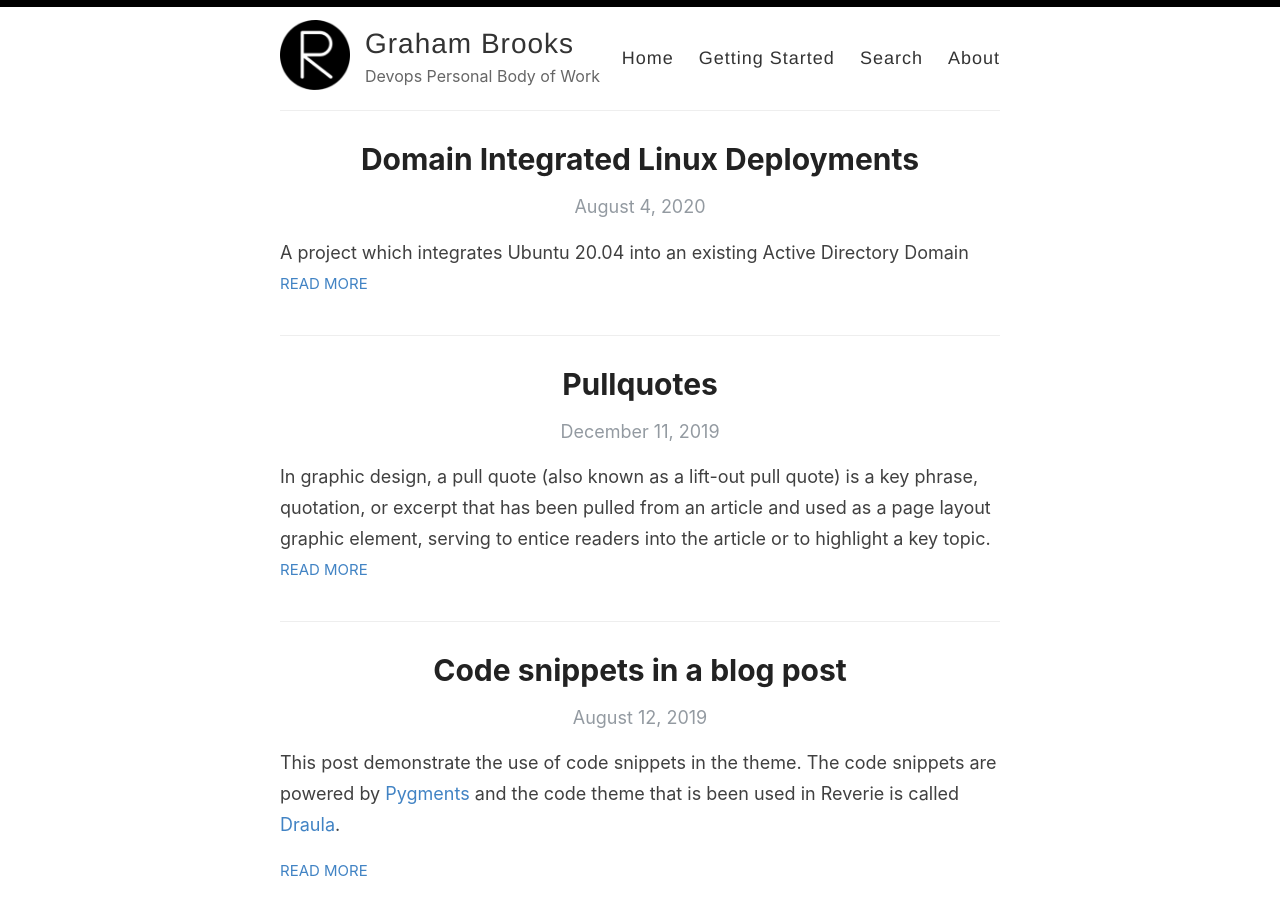
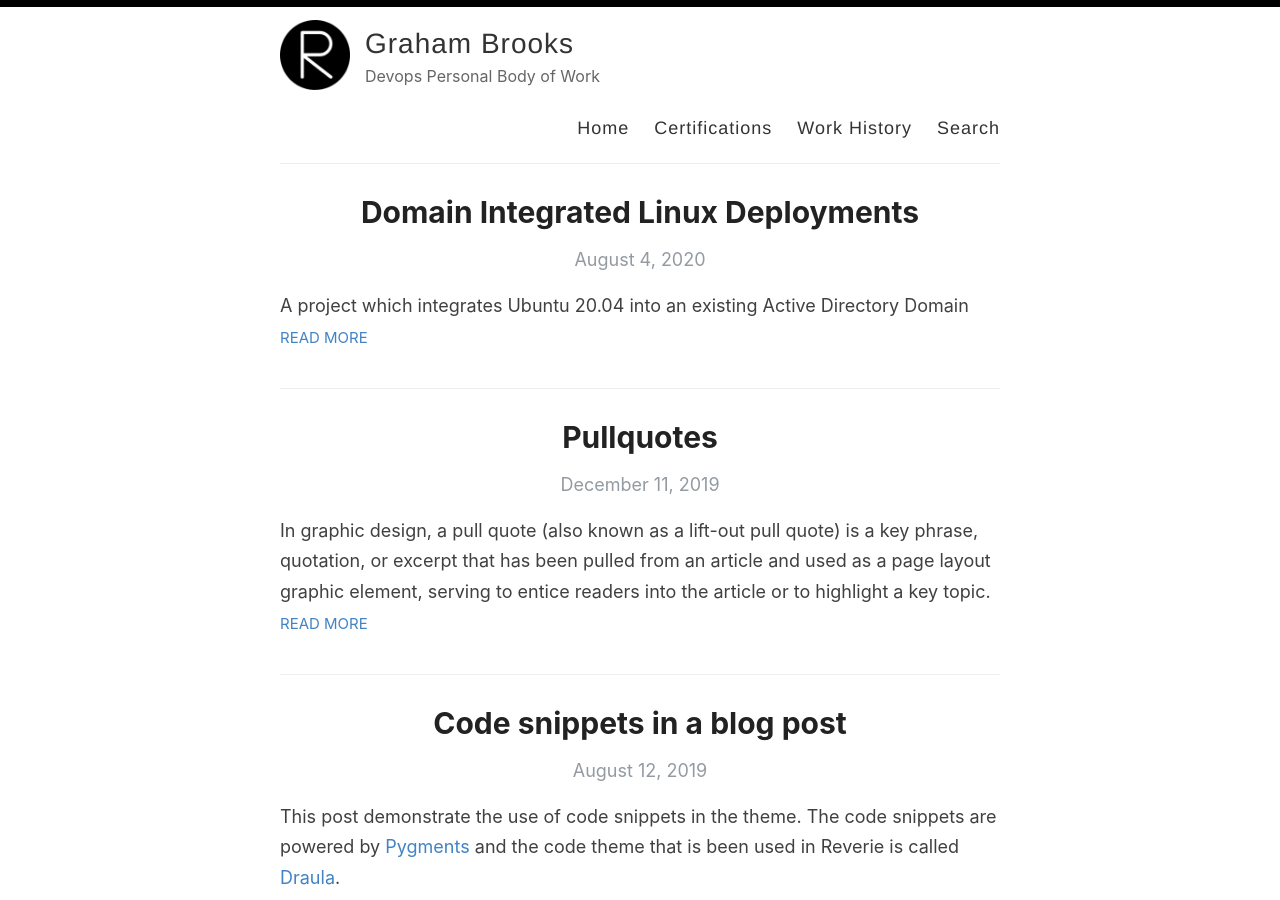
Before and after one commit to LittleSeneca/LittleSeneca.github.io, a Jekyll site: the page built from index.html, in a window 1280 px wide and 900 px high. Built offline with Jekyll 4.4.1, drawn with Linux system fonts in a browser that asks for light colours; the list of posts is cut into pages by our own code.

```diff
--- a/_layouts/default.html
+++ b/_layouts/default.html
@@ -28,9 +28,9 @@
 
             <nav>
               <a href="{{ site.baseurl }}/">Home</a>
-              <a href="{{ site.baseurl }}/getting-started">Getting Started</a>
+              <a href="{{ site.baseurl }}/Certifications">Certifications</a>
+              <a href="{{ site.baseurl }}/Work_History">Work History</a>
               <a href="{{ site.baseurl }}/search">Search</a>
-              <a href="{{ site.baseurl }}/about">About</a>
             </nav>
           </header>
         </div>
```
